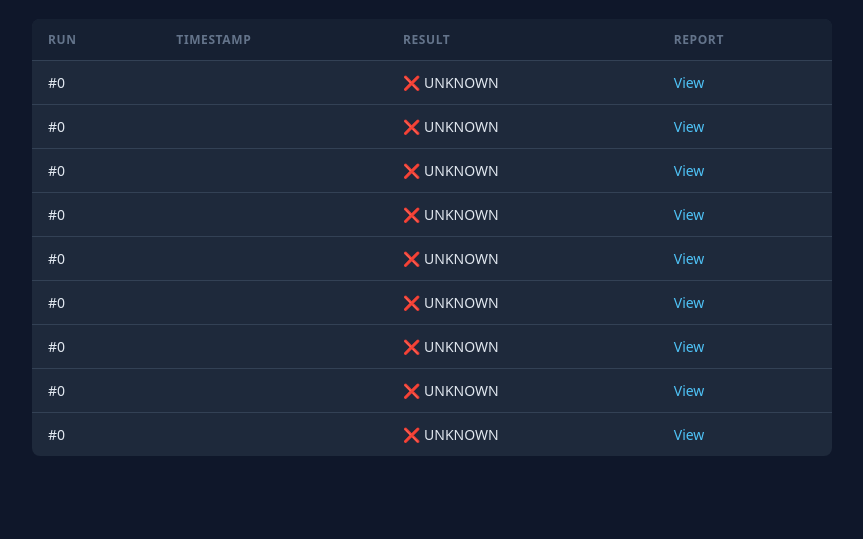
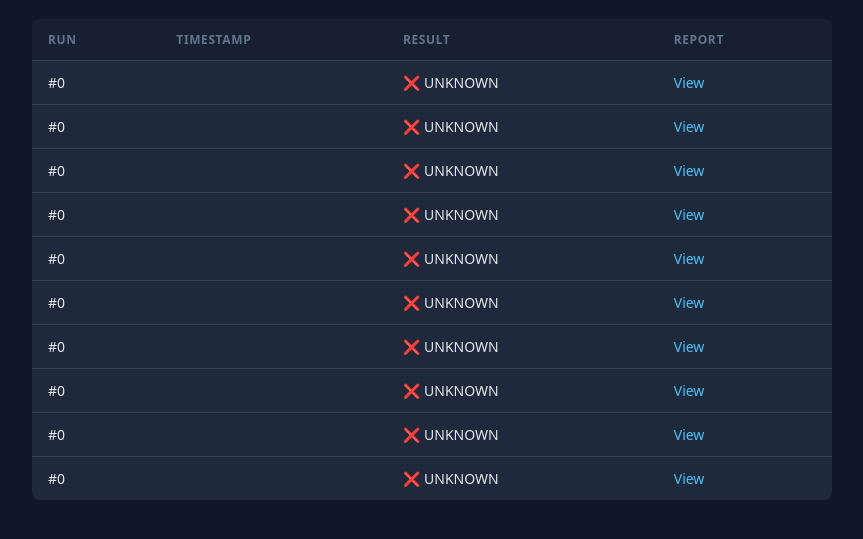
Before and after one commit to vikrampb/agentic-ai-polling-poc, a plain HTML site: page results-history/index.html in a window 1280 px wide. Shown: the part 99-638 px from the top of the page, without its empty margins (208-1071 px from the left). Drawn offline with Linux system fonts and the light colour scheme.

Commit message:
ci: update results-history index [skip ci]

```diff
--- a/results-history/index.html
+++ b/results-history/index.html
@@ -8,4 +8,4 @@ a{color:#4FC3F7;text-decoration:none}.badge{font-size:.7rem;padding:2px 8px;bord
 </style></head><body>
 <h1>Test Run History <span class="badge">Last 10 runs</span></h1>
 <table><thead><tr><th>Run</th><th>Timestamp</th><th>Result</th><th>Report</th></tr></thead>
-<tbody><tr><td>#0</td><td></td><td>❌ UNKNOWN</td><td><a href="run-001-2026-06-30T21-44-26-success.html">View</a></td></tr><tr><td>#0</td><td></td><td>❌ UNKNOWN</td><td><a href="run-001-2026-06-30T21-20-11-success.html">View</a></td></tr><tr><td>#0</td><td></td><td>❌ UNKNOWN</td><td><a href="run-001-2026-06-30T21-08-28-failure.html">View</a></td></tr><tr><td>#0</td><td></td><td>❌ UNKNOWN</td><td><a href="run-001-2026-06-30T20-30-55-success.html">View</a></td></tr><tr><td>#0</td><td></td><td>❌ UNKNOWN</td><td><a href="run-001-2026-06-30T18-46-06-success.html">View</a></td></tr><tr><td>#0</td><td></td><td>❌ UNKNOWN</td><td><a href="run-001-2026-06-30T18-31-53-success.html">View</a></td></tr><tr><td>#0</td><td></td><td>❌ UNKNOWN</td><td><a href="run-001-2026-06-30T18-22-35-failure.html">View</a></td></tr><tr><td>#0</td><td></td><td>❌ UNKNOWN</td><td><a href="run-001-2026-06-30T18-16-11-failure.html">View</a></td></tr><tr><td>#0</td><td></td><td>❌ UNKNOWN</td><td><a href="run-001-2026-06-30T18-07-38-failure.html">View</a></td></tr></tbody></table></body></html>
+<tbody><tr><td>#0</td><td></td><td>❌ UNKNOWN</td><td><a href="run-001-2026-06-30T22-30-39-success.html">View</a></td></tr><tr><td>#0</td><td></td><td>❌ UNKNOWN</td><td><a href="run-001-2026-06-30T21-44-26-success.html">View</a></td></tr><tr><td>#0</td><td></td><td>❌ UNKNOWN</td><td><a href="run-001-2026-06-30T21-20-11-success.html">View</a></td></tr><tr><td>#0</td><td></td><td>❌ UNKNOWN</td><td><a href="run-001-2026-06-30T21-08-28-failure.html">View</a></td></tr><tr><td>#0</td><td></td><td>❌ UNKNOWN</td><td><a href="run-001-2026-06-30T20-30-55-success.html">View</a></td></tr><tr><td>#0</td><td></td><td>❌ UNKNOWN</td><td><a href="run-001-2026-06-30T18-46-06-success.html">View</a></td></tr><tr><td>#0</td><td></td><td>❌ UNKNOWN</td><td><a href="run-001-2026-06-30T18-31-53-success.html">View</a></td></tr><tr><td>#0</td><td></td><td>❌ UNKNOWN</td><td><a href="run-001-2026-06-30T18-22-35-failure.html">View</a></td></tr><tr><td>#0</td><td></td><td>❌ UNKNOWN</td><td><a href="run-001-2026-06-30T18-16-11-failure.html">View</a></td></tr><tr><td>#0</td><td></td><td>❌ UNKNOWN</td><td><a href="run-001-2026-06-30T18-07-38-failure.html">View</a></td></tr></tbody></table></body></html>
```
